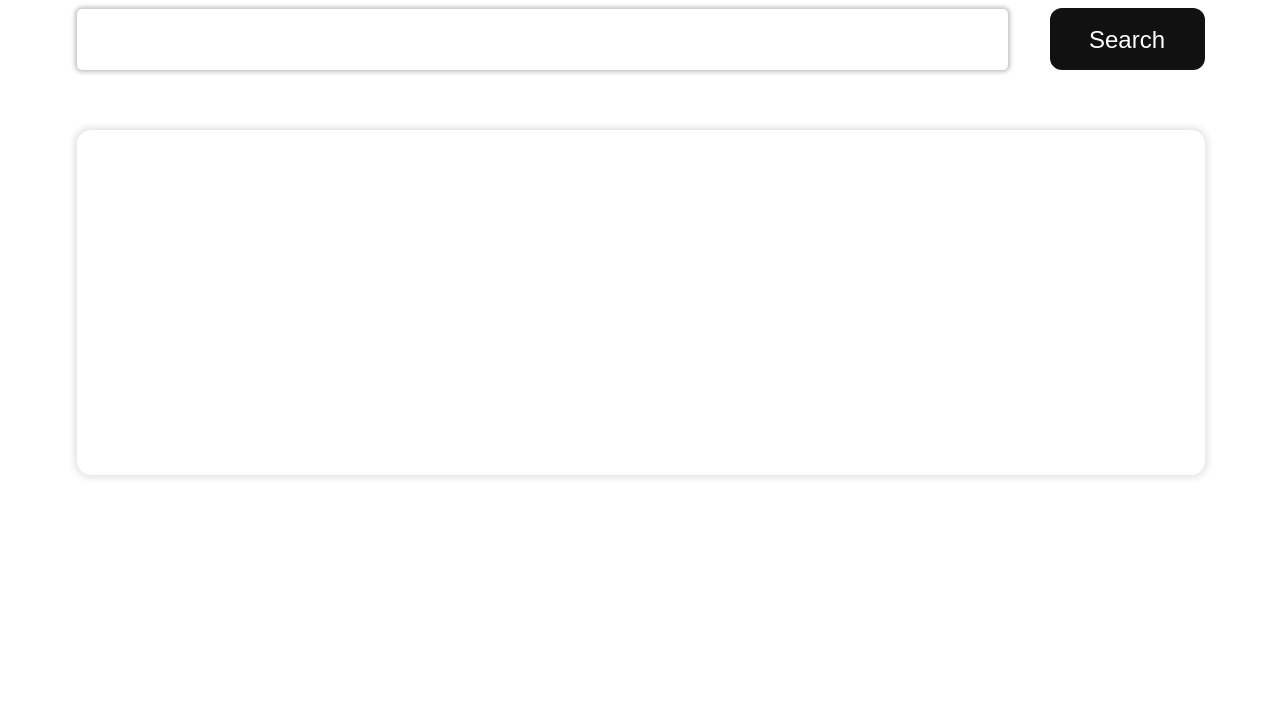
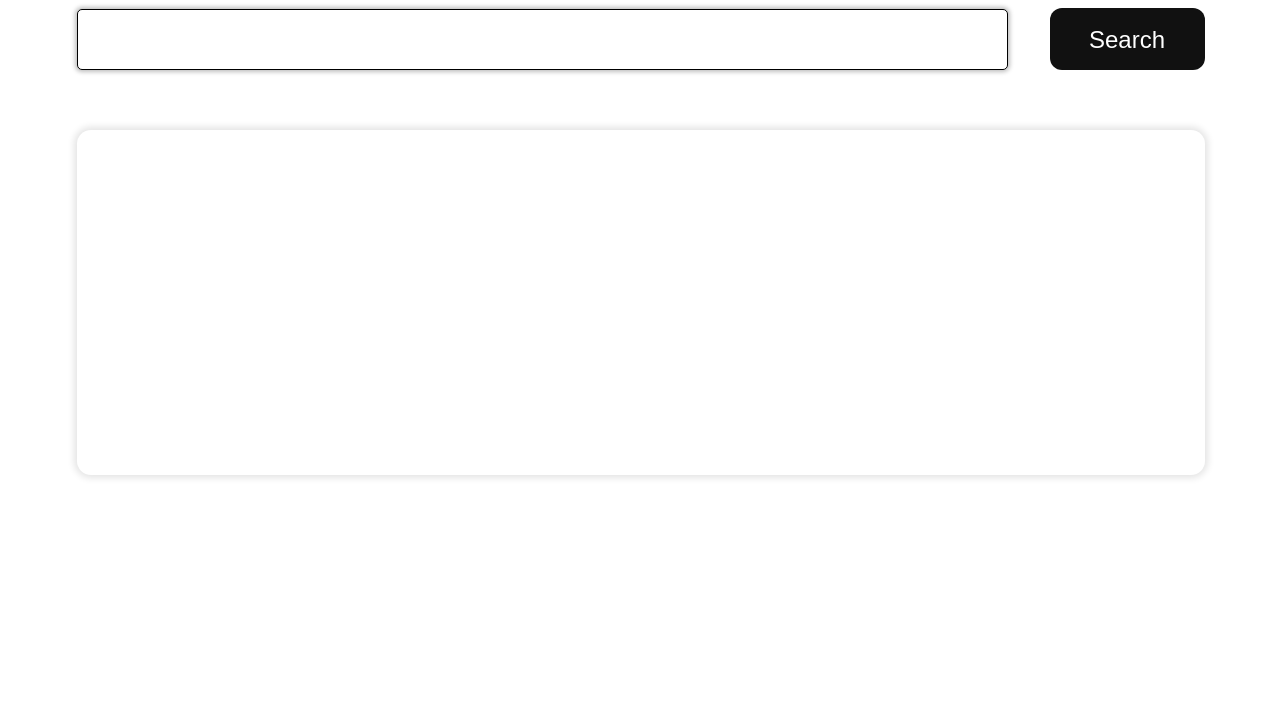
Before and after one commit to Qutbiddin-Safarov/exam-4, a plain HTML site: page index.html in a window 1280 px wide. Shown: the part 84-800 px from the top of the page. Drawn offline with Linux system fonts and the light colour scheme.

Commit message:
fourth-commit

```diff
--- a/css/style.css
+++ b/css/style.css
@@ -69,7 +69,7 @@
 .search_inp{
     width: 1104px;
     height: 61px;
-    border: 0;
+    border: 1px solid black;
     background: #FFFFFF;
     box-shadow: 0px 0px 4px 2px rgba(0, 0, 0, 0.25);
     border-radius: 5px;
```
